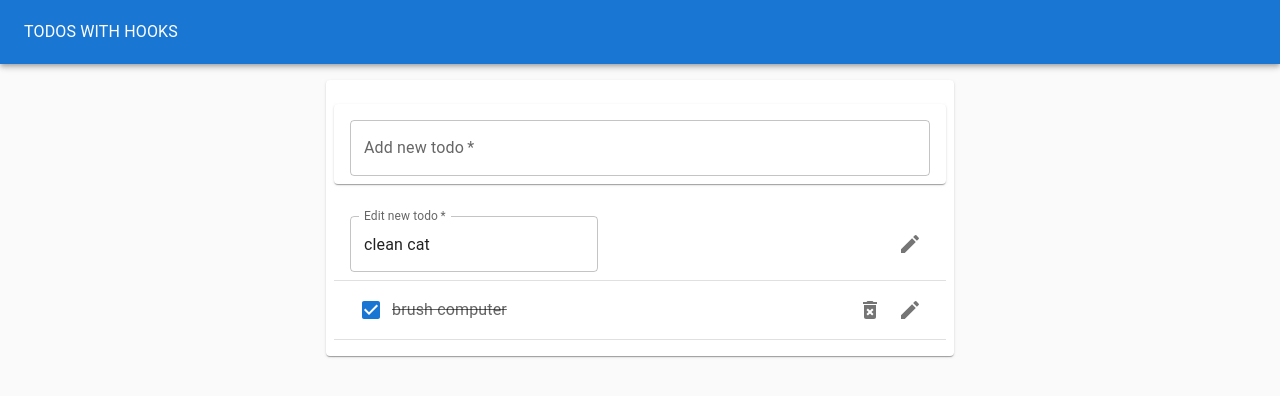
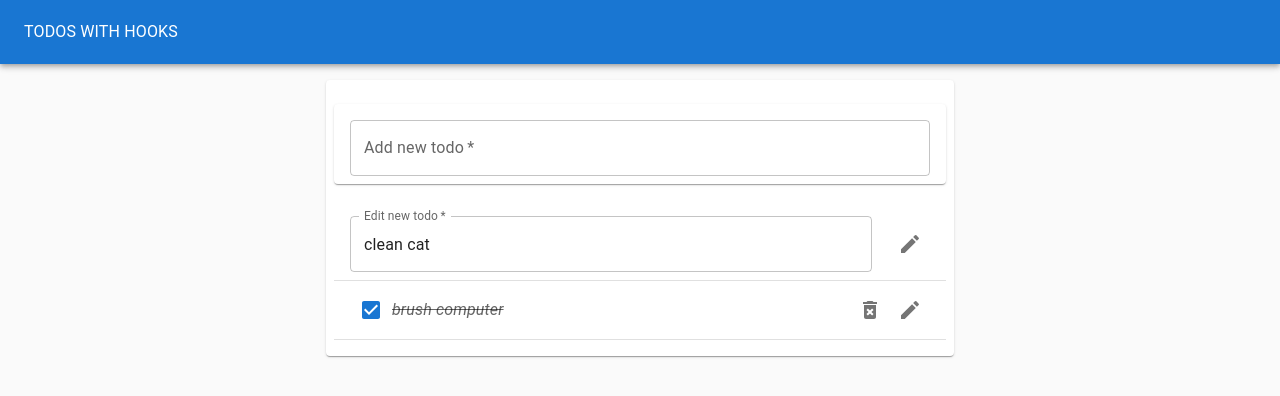
Before and after one commit to kjoling/todo-hooks-app, a React (Create React App) app: page / in a window 1280 px wide. Both pictures are taken after a click on the button 910 px from the left and 237 px from the top of the page. Shown: the top 396 px of the page. Built offline with nearby package versions, Linux system fonts and the light colour scheme.

Commit message:
add multiline to TextField

```diff
--- a/src/EditTodoForm.js
+++ b/src/EditTodoForm.js
@@ -5,24 +5,30 @@ import { IconButton } from "@mui/material";
 import ModeEditIcon from "@mui/icons-material/ModeEdit";
 
 export default function EditTodoForm({ todo, handleEdit, handleShowForm }) {
-  const [value, handleValueChange, reset] = useInputState(todo.task);
+  const [value, handleValueChange] = useInputState(todo.task);
 
   return (
     <>
       <form
-        onSubmit={(e) => {
-          e.preventDefault();
-          handleEdit(todo.id, value);
-          handleShowForm();
+        onKeyDown={(e) => {
+          if (e.key === "Enter" && !e.shiftKey) {
+            e.preventDefault();
+            handleEdit(todo.id, value);
+            handleShowForm();
+          }
         }}
+        style={{ width: "90%" }}
       >
         <TextField
           value={value}
           onChange={(e) => handleValueChange(e)}
-          margin="auto"
+          margin="none"
           label="Edit new todo"
           fullWidth
           required
+          multiline
+          minRows={1}
+          maxRows={2}
         />
       </form>
       <ListItemSecondaryAction>
--- a/src/TodoForm.js
+++ b/src/TodoForm.js
@@ -8,10 +8,12 @@ export default function TodoForm(props) {
   return (
     <Paper style={{ margin: "1rem 0 ", padding: "0 1rem" }}>
       <form
-        onSubmit={(e) => {
-          e.preventDefault();
-          addTodo(value);
-          reset();
+        onKeyDown={(e) => {
+          if (e.key === "Enter" && !e.shiftKey) {
+            e.preventDefault();
+            addTodo(value);
+            reset();
+          }
         }}
       >
         <TextField
@@ -21,6 +23,9 @@ export default function TodoForm(props) {
           label="Add new todo"
           fullWidth
           required
+          minRows={1}
+          maxRows={4}
+          multiline
         />
       </form>
     </Paper>
--- a/src/TodoItem.js
+++ b/src/TodoItem.js
@@ -1,4 +1,4 @@
-import React, { useState } from "react";
+import React from "react";
 import {
   ListItem,
   ListItemText,
@@ -37,6 +37,7 @@ export default function TodoItem({
             style={{
               wordBreak: "break-all",
               textDecoration: todo.completed ? "line-through" : "none",
+              fontStyle: todo.completed ? "italic" : "normal",
             }}
             sx={{
               "& .MuiTypography-root": {
```
